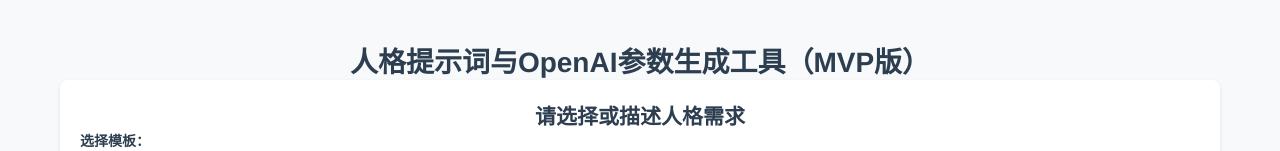
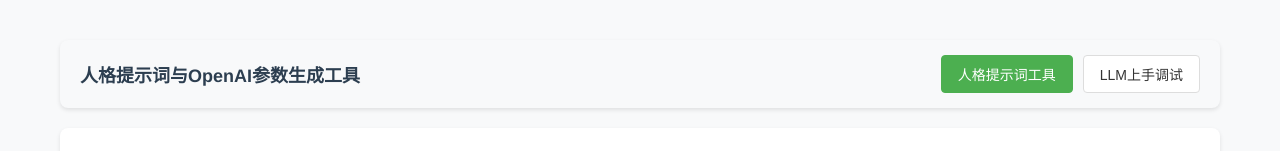
Before and after one commit to AI-Huang/persona-gen-agent-mvp, a Vue app in the folder frontend/: page / in a window 1280 px wide. Shown: the top 151 px of the page. Built offline with nearby package versions, Linux system fonts and the light colour scheme; no server answers.

Commit message:
feat: 添加导航栏，包含人格提示词工具和LLM上手调试按钮

```diff
--- a/frontend/src/App.vue
+++ b/frontend/src/App.vue
@@ -1,6 +1,12 @@
 <template>
   <div class="container">
-    <h1>人格提示词与OpenAI参数生成工具（MVP版）</h1>
+    <nav class="navbar">
+      <div class="navbar-brand">人格提示词与OpenAI参数生成工具</div>
+      <div class="navbar-buttons">
+        <button class="nav-button active">人格提示词工具</button>
+        <button class="nav-button">LLM上手调试</button>
+      </div>
+    </nav>
 
     <InputPanel @generate-result="handleGenerateResult" />
     <OutputPanel :result="result" />
--- a/frontend/src/style.css
+++ b/frontend/src/style.css
@@ -17,6 +17,50 @@ body {
   text-align: center;
   color: #2c3e50;
   margin-top: 20px;
+}
+
+/* 导航栏样式 */
+.navbar {
+  display: flex;
+  justify-content: space-between;
+  align-items: center;
+  background-color: #f8f9fa;
+  padding: 15px 20px;
+  border-radius: 8px;
+  box-shadow: 0 2px 4px rgba(0, 0, 0, 0.1);
+  margin-bottom: 20px;
+}
+
+.navbar-brand {
+  font-size: 18px;
+  font-weight: bold;
+  color: #2c3e50;
+}
+
+.navbar-buttons {
+  display: flex;
+  gap: 10px;
+}
+
+.nav-button {
+  padding: 8px 16px;
+  border: 1px solid #ddd;
+  border-radius: 4px;
+  background-color: white;
+  color: #333;
+  font-size: 14px;
+  cursor: pointer;
+  transition: all 0.3s ease;
+}
+
+.nav-button:hover {
+  background-color: #f0f0f0;
+}
+
+.nav-button.active {
+  background-color: #4CAF50;
+  color: white;
+  border-color: #4CAF50;
 }
 
 .container {
```
